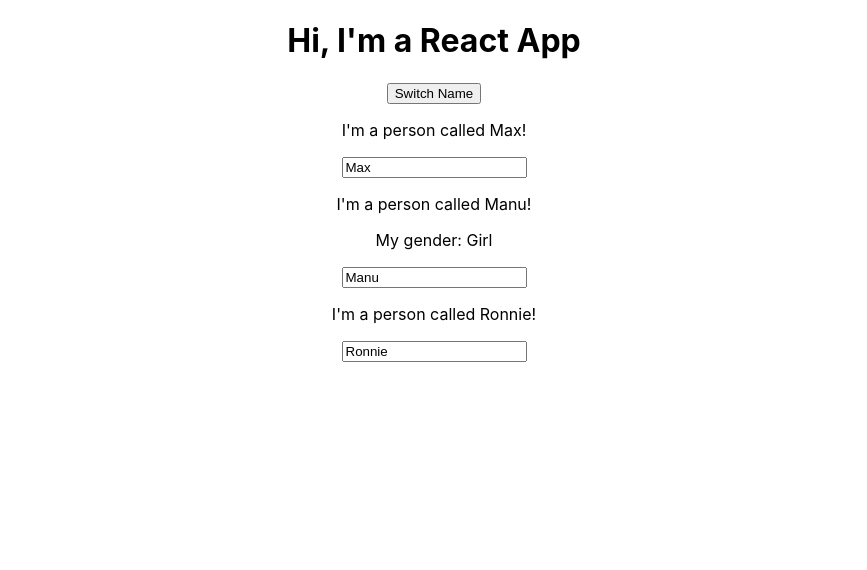
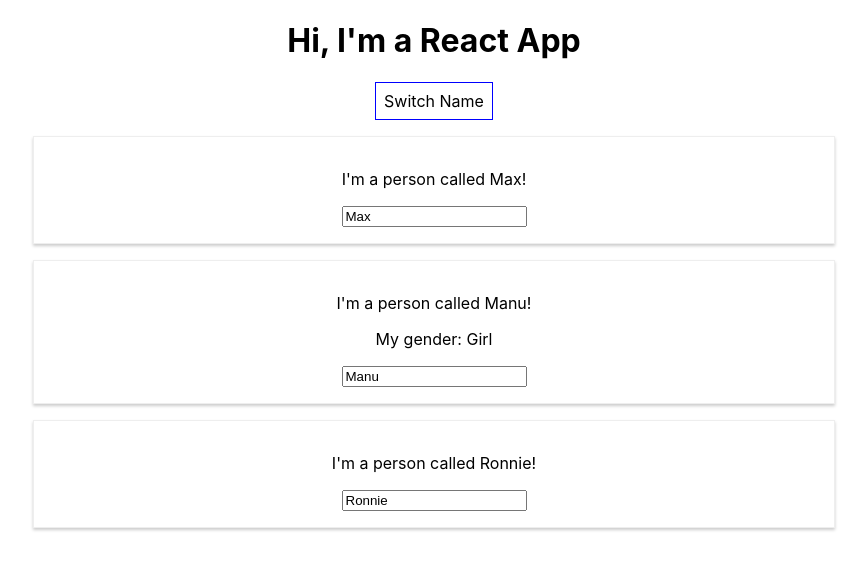
Before and after one commit to brlala/react_playground, a React (Create React App) app: page / in a window 1280 px wide. Shown: the top 570 px of the page, without its empty margins (206-1073 px from the left). Built offline with nearby package versions, Linux system fonts and the light colour scheme.

Commit message:
added css styling in js

```diff
--- a/src/App.js
+++ b/src/App.js
@@ -8,6 +8,13 @@
     {name: 'Manu', age: 30},
     {name: 'Jessie', age: 41},
   ]);
+  const style = {
+    backgroundColor: 'white',
+    font: 'inherit',
+    border: '1px solid blue',
+    padding: '8px',
+    cursor: 'pointer',
+  }
 
   const switchNameHandler = (newName) => {
     console.log('was clicked')
@@ -29,7 +36,9 @@
   return (
     <div className="App">
       <h1>Hi, I'm a React App</h1>
-      <button onClick={() => switchNameHandler('xxxxxxx')}>Switch Name</button>
+      <button
+        style={style}
+        onClick={() => switchNameHandler('xxxxxxx')}>Switch Name</button>
       <Person name={persons[0].name} click={() => switchNameHandler('test')} />
       <Person name={persons[1].name} change={nameChangeHandler}>My gender: Girl</Person>
       <Person name='Ronnie'/>
--- /dev/null
+++ b/src/Person/Person.css
@@ -0,0 +1,8 @@
+.Person {
+    width: 60%;
+    margin: 16px auto;
+    border: 1px solid #eee;
+    box-shadow: 0 2px 3px #ccc;
+    padding: 16px;
+    text-align: center;
+}
--- a/src/Person/Person.js
+++ b/src/Person/Person.js
@@ -1,6 +1,7 @@
+import './Person.css'
 const person = (props) => {
   return (
-    <div>
+    <div className="Person">
       <p onClick={props.click}>I'm a person called {props.name}!</p>
       <p >{props.children}</p>
       <input type="text" onChange={props.change} value={props.name}/>
```
